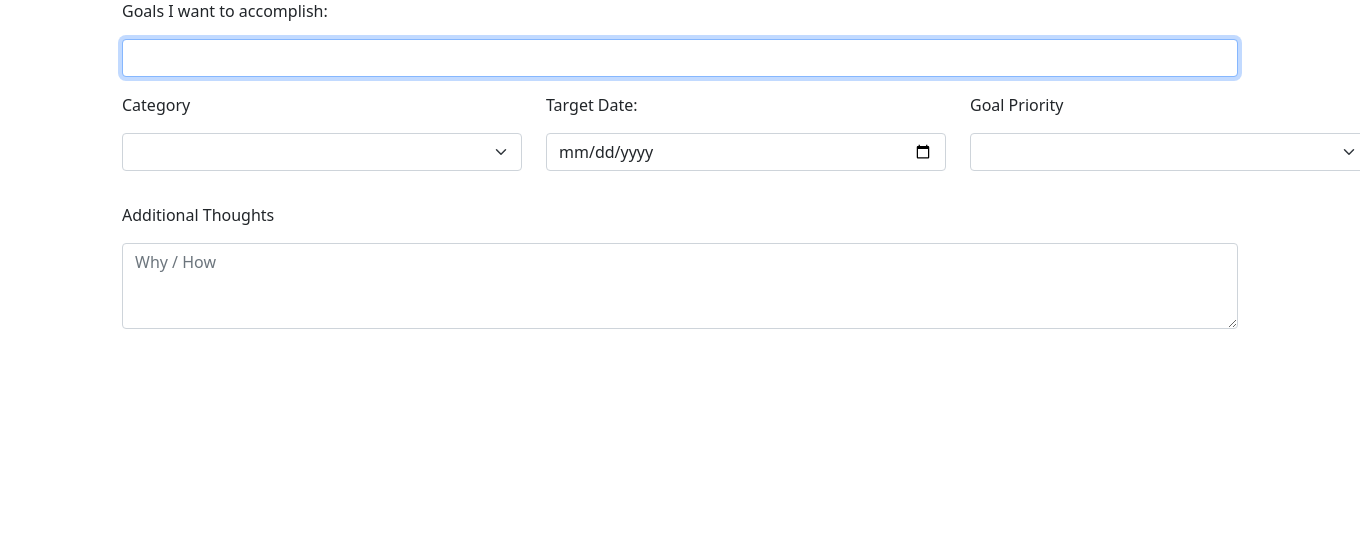
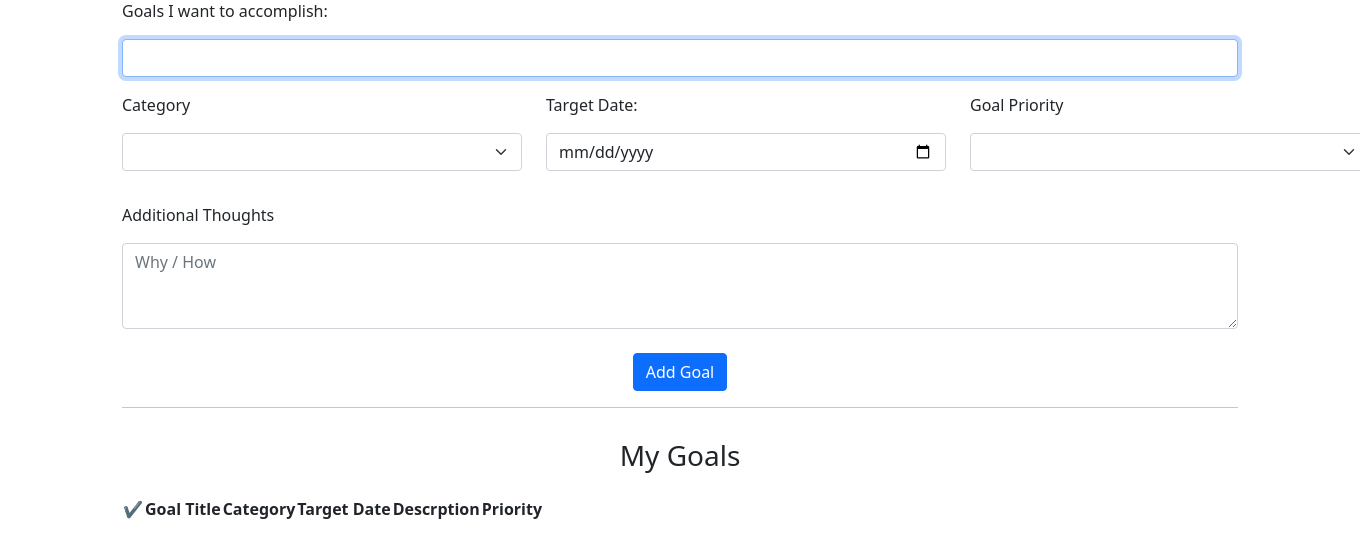
Before and after one commit to jliu0327/mental_health_tracker, a Flask app: template templates/goal.html in a window 1360 px wide; the page is wider, and only the part inside the window is pictured. Shown: the part 145-703 px from the top of that part. Run offline with Flask 3, Linux system fonts and the light colour scheme; the template is opened without the code that fills it: most values are stand-ins (such as "Sample title", 1, 10 or a date in 2020); lists and menus that the app fills with data are empty.

Commit message:
edited goal.html

```diff
--- a/app.py
+++ b/app.py
@@ -194,6 +194,32 @@ def goal_tracker():
     conn = db_connection()
     cur = conn.cursor()
 
+    if request.method == "POST":
+        goals = request.form.get("set_goals")
+        category = request.form.get("category")
+        description = request.form.get("description")
+        due_date = request.form.get("date")
+        priority = request.form.get("priority")
+
+        if not goals:
+            flash("Please fill out the goal field if you want to submit")
+            return redirect("/goals")
+        elif not category:
+            flash("Please fill out the category before submitting")
+            return redirect("/goals")
+
+        # Insert data into table
+        cur.execute("INSERT INTO goals (user_id, goal_title, category, description, due_date, priority) VALUES (?, ?, ?, ?, ?, ?)",
+                    session["user_id"], goals, category, description, due_date, priority)
+        # Commit changes
+        conn.commit()
+
+        # Show user's goals
+        cur.execute("SELECT * FROM goals WHERE user_id = ?", (session["user_id"],))
+        cur.fetchall()
+        # Close connection
+        conn.close()
+
     today = date.today()
 
     return render_template("goal.html", today=today)
--- a/templates/goal.html
+++ b/templates/goal.html
@@ -45,9 +45,30 @@
             </div>
         </div>
         <div class="am-1">Additional Thoughts</div>
-        <div class="mb-3">
+        <div class="mb-4">
             <textarea autocomplete="off" class="form-control" name="description" rows="3" placeholder="Why / How"></textarea>
         </div>
+        <div class="text-end text-center">
+            <button class="btn btn-primary" type="submit">Add Goal</button>
+        </div>
 
+        <hr>
+
+        <h3 style="padding-top: 15px; padding-bottom: 15px;">My Goals</h3>
+        <table class="table-striped">
+            <thead>
+                <tr>
+                    <th>✔</th>
+                    <th>Goal Title</th>
+                    <th>Category</th>
+                    <th>Target Date</th>
+                    <th>Descrption</th>
+                    <th>Priority</th>
+                </tr>
+            </thead>
+            <tbody>
+
+            </tbody>
+        </table>
     </form>
 {% endblock %}
```
Also changed, not shown: schema_db.py (+16 -4 lines), mental_health.db.
